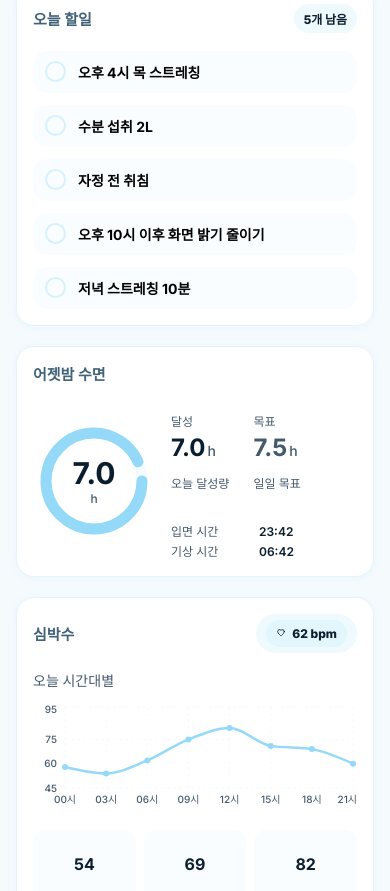
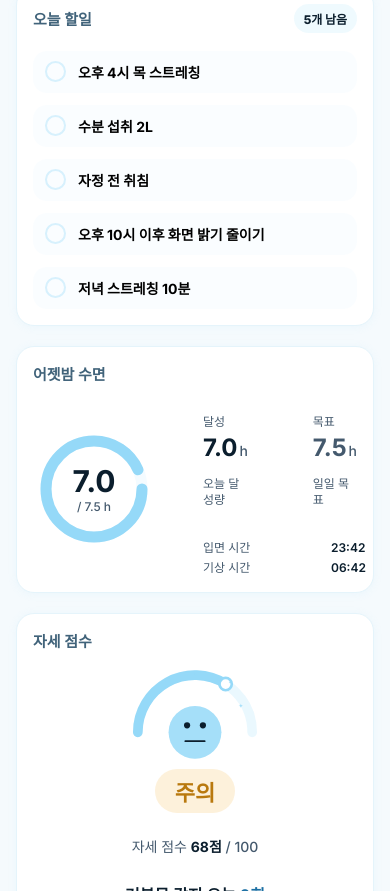
Before and after one commit to sogang-radai/wave-home-front, a React (Create React App) app: page / in a window 390 px wide. Shown: the part 1109-2000 px from the top of the page. Built offline with nearby package versions, Linux system fonts and the light colour scheme.

Commit message:
fix: remove heart rate card and balance dashboard grid

```diff
--- a/src/App.js
+++ b/src/App.js
@@ -1715,18 +1715,18 @@ function MainPage({ onNavigate, todos, onToggleTodo, onGoToSleepSettings }) {
         </Card>
       </section>
 
-      <section className="grid grid-cols-1 gap-5 md:grid-cols-3">
-        <div className="flex flex-col gap-5 md:col-span-2">
+      <section className="grid grid-cols-1 gap-5 md:grid-cols-2">
+        <div className="flex flex-col gap-5">
           <Card title="어젯밤 수면" onClick={() => onNavigate('sleep')}>
-            <div className="flex items-center gap-4">
+            <div className="flex items-center gap-12">
               <Donut pct={0.933} r={48} sw={11}>
                 <div className="flex flex-col items-center">
                   <span className="text-3xl font-bold" style={{ color: 'var(--ink)' }}>7.0</span>
-                  <span className="text-xs" style={{ color: 'var(--sub)' }}>h</span>
+                  <span className="text-xs" style={{ color: 'var(--sub)' }}>/ 7.5 h</span>
                 </div>
               </Donut>
               <div className="min-w-0 flex-1">
-                <div className="mb-3 flex items-center gap-6 sm:gap-14">
+                <div className="mb-3 flex items-center gap-16">
                   <div>
                     <p className="mb-0.5 text-xs" style={{ color: 'var(--sub)' }}>달성</p>
                     <div className="flex items-baseline gap-0.5">
@@ -1745,50 +1745,16 @@ function MainPage({ onNavigate, todos, onToggleTodo, onGoToSleepSettings }) {
                   </div>
                 </div>
                 <div className="border-t pt-2" style={{ borderColor: 'var(--wave-10)' }}>
-                  <div className="flex items-center gap-6 text-xs sm:gap-14">
+                  <div className="flex items-center gap-16 text-xs">
                     <span className="w-16 shrink-0" style={{ color: 'var(--sub)' }}>입면 시간</span>
                     <span className="font-semibold" style={{ color: 'var(--ink)' }}>23:42</span>
                   </div>
-                  <div className="mt-1 flex items-center gap-6 text-xs sm:gap-14">
+                  <div className="mt-1 flex items-center gap-16 text-xs">
                     <span className="w-16 shrink-0" style={{ color: 'var(--sub)' }}>기상 시간</span>
                     <span className="font-semibold" style={{ color: 'var(--ink)' }}>06:42</span>
                   </div>
                 </div>
               </div>
-            </div>
-          </Card>
-
-          <Card
-            title="심박수"
-            action={
-              <span className="inline-flex items-center gap-1.5">
-                <HeartIcon />
-                62 bpm
-              </span>
-            }
-          >
-            <p className="mb-3 text-sm" style={{ color: 'var(--sub)' }}>오늘 시간대별</p>
-            <ResponsiveContainer width="100%" height={115}>
-              <RechartsLineChart data={heartRateTrend} margin={{ top: 4, right: 4, bottom: 0, left: -28 }}>
-                <CartesianGrid strokeDasharray="3 3" stroke="var(--wave-10)" />
-                <XAxis dataKey="day" tick={{ fontSize: 10, fill: 'var(--sub)' }} axisLine={false} tickLine={false} />
-                <YAxis domain={[45, 95]} tick={{ fontSize: 10, fill: 'var(--sub)' }} axisLine={false} tickLine={false} />
-                <Tooltip
-                  contentStyle={{ fontSize: 12, borderRadius: 8, border: '1px solid var(--wave-20)', boxShadow: '0 4px 12px rgba(0,0,0,0.06)' }}
-                  itemStyle={{ color: 'var(--ink)', fontWeight: 700 }}
-                  labelStyle={{ color: 'var(--ink)', fontWeight: 700 }}
-                  formatter={(value) => [`${value} bpm`, '심박']}
-                />
-                <Line type="monotone" dataKey="value" stroke="var(--wave)" strokeWidth={2.5} dot={{ fill: 'var(--wave)', r: 3, strokeWidth: 0 }} />
-              </RechartsLineChart>
-            </ResponsiveContainer>
-            <div className="mt-3 flex gap-2">
-              {[{ l: '최저', v: '54' }, { l: '평균', v: '69' }, { l: '최고', v: '82' }].map((s) => (
-                <div key={s.l} className="flex-1 rounded-xl py-1.5 text-center" style={{ background: 'var(--wave-05)' }}>
-                  <p className="text-base font-bold" style={{ color: 'var(--ink)' }}>{s.v}</p>
-                  <p className="text-xs" style={{ color: 'var(--sub)' }}>{s.l}</p>
-                </div>
-              ))}
             </div>
           </Card>
         </div>
```
